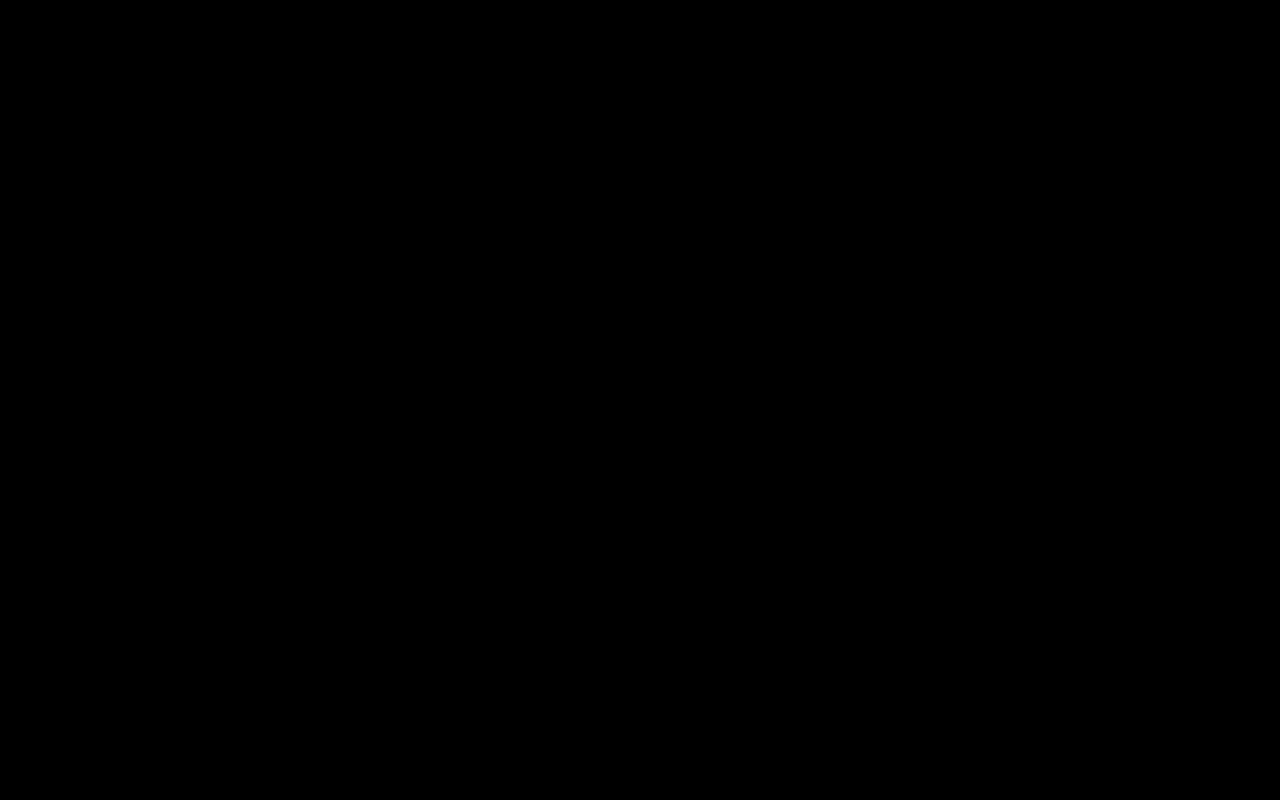
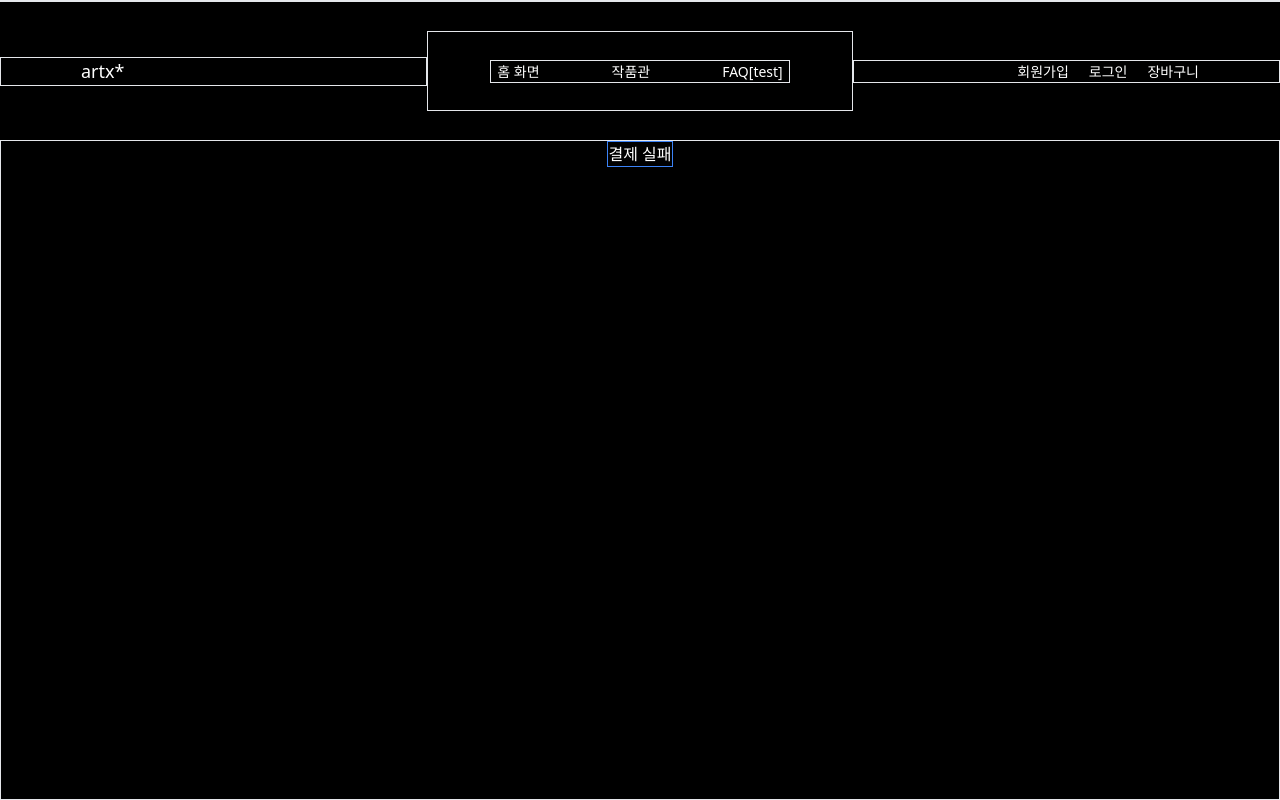
Before and after one commit to m-artx/artx-client, a React (Create React App) app: page /kakaofail in a window 1280 px wide. Before the commit this address had no page. Built offline with nearby package versions, Linux system fonts and the light colour scheme.

Commit message:
ARTX-92 feat: 카카오페이 결제 취소 페이지 구현

```diff
--- a/src/App.js
+++ b/src/App.js
@@ -24,6 +24,7 @@ import KakaoAuth from './pages/KakaoAuth';
 import ShippingInfo from './pages/ShippingInfo';
 import Addaddress from './pages/Addaddress';
 import KakaoSuccess from './pages/KakaoSuccess';
+import KakaoFail from './pages/KakaoFail';
 
 function App() {
    return (
@@ -58,6 +59,7 @@ function App() {
                <Route path="/shippingInfo" element={<ShippingInfo />} />
                <Route path="/addaddress" element={<Addaddress />} />
                <Route path="/kakaosuccess" element={<KakaoSuccess />} />
+               <Route path="/kakaofail" element={<KakaoFail />} />
             </Route>
          </Routes>
       </div>
--- /dev/null
+++ b/src/pages/KakaoFail.jsx
@@ -0,0 +1,5 @@
+import React from 'react';
+
+export default function KakaoFail() {
+   return <div>결제 실패</div>;
+}
```
